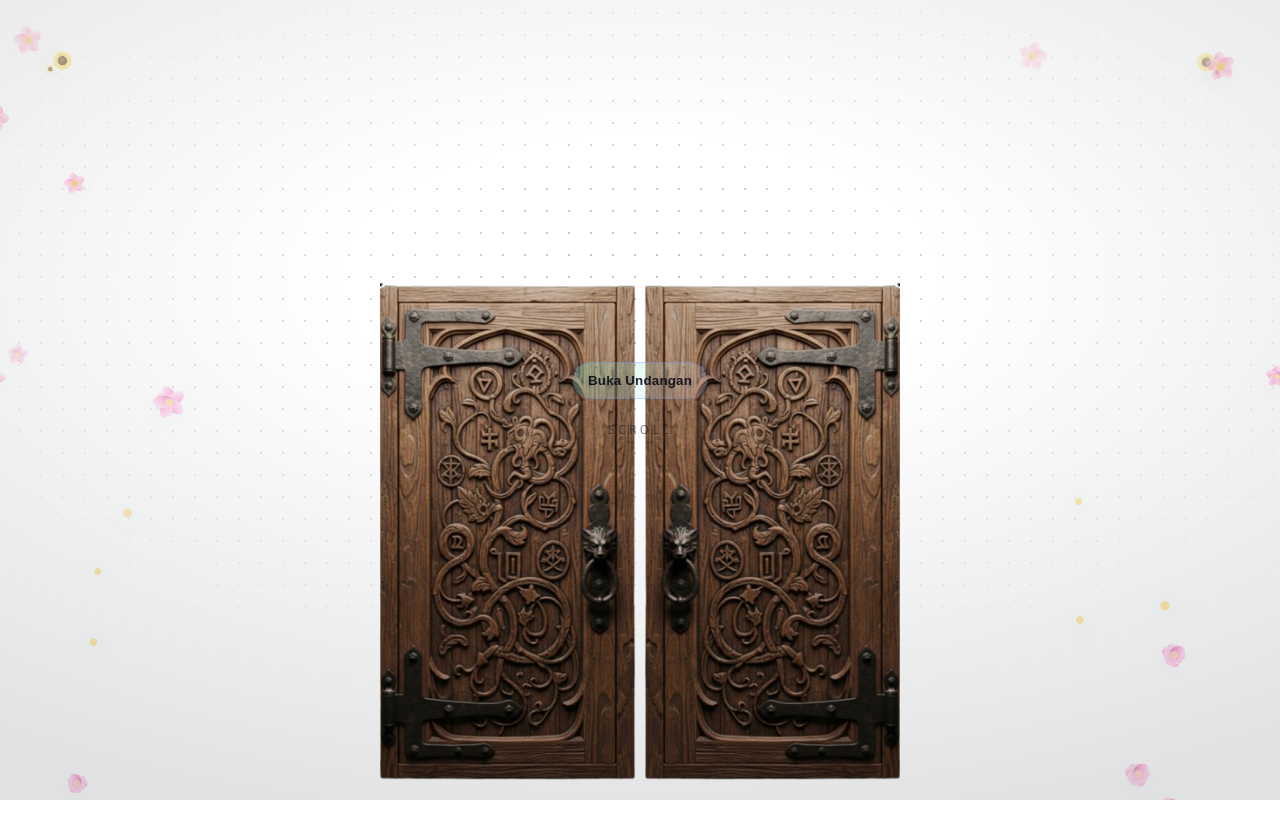
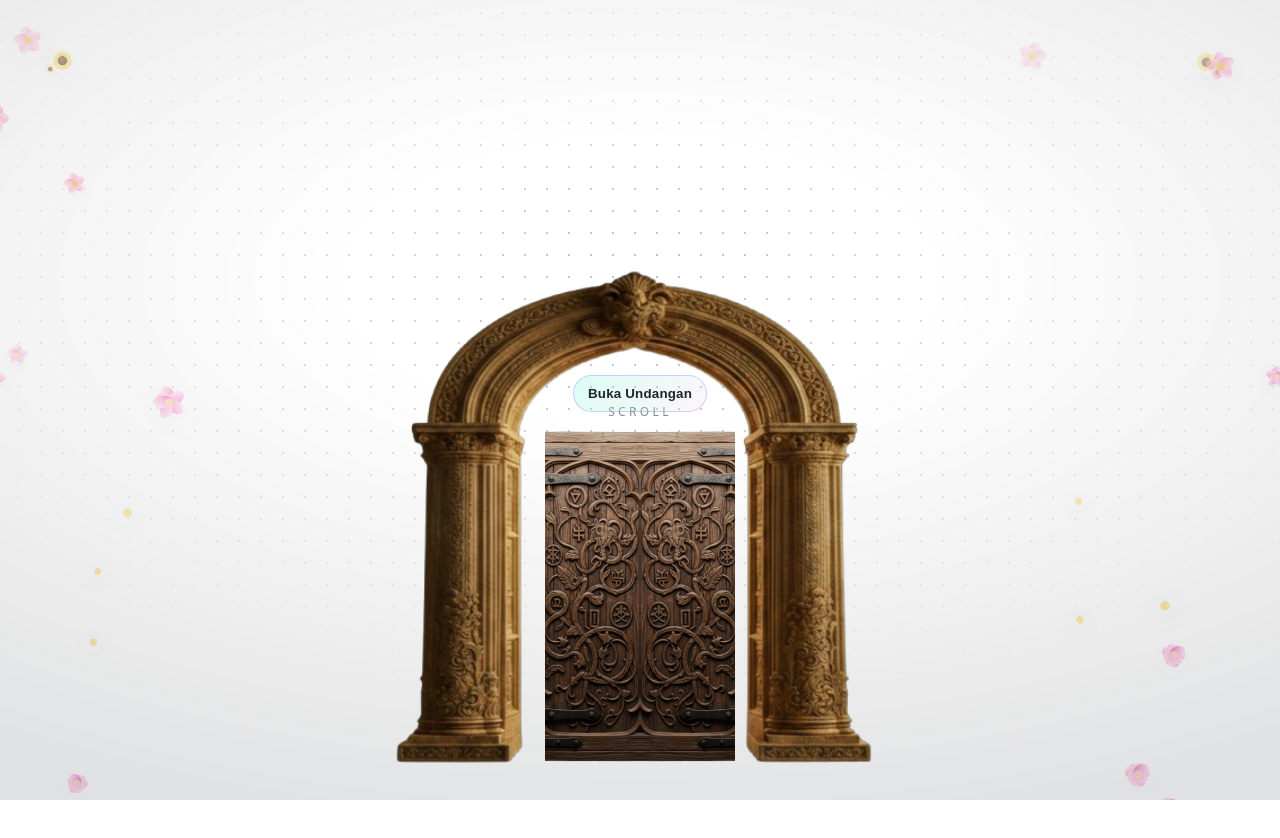
Before and after one commit to yurasera/FloWedding, a React (Vite) app: page / in a window 1280 px wide. Shown: the top 838 px of the page. Built offline with nearby package versions, Linux system fonts and the light colour scheme.

Commit message:
feat(CoverHeader): add gateway and adjust cover door

```diff
--- a/src/sections/CoverHeader.jsx
+++ b/src/sections/CoverHeader.jsx
@@ -3,6 +3,7 @@ import Reveal from "../components/Reveal.jsx";
 import { useEffect, useRef } from "react";
 import doorLeft from "../../assets/images/door-left.png";
 import doorRight from "../../assets/images/door-right.png";
+import gateway from "../../assets/images/gateway.png";
 
 function Pill({ children }) {
   return <span className="pill">{children}</span>;
@@ -21,6 +22,10 @@ function CoverDoor({ opened }) {
       />
     </div>
   );
+}
+
+function CoverGateway() {
+  return <img className="cover-gateway" src={gateway} alt="" aria-hidden="true" />;
 }
 
 export default function CoverHeader({
@@ -91,10 +96,11 @@ export default function CoverHeader({
     <header ref={ref} className={`cover ${opened ? "is-open" : ""}`}>
       <MicroParallaxScene motifs={["sunflower", "sakura", "lotus", "daisy", "peony"]} />
       <CoverDoor opened={opened} />
+      <CoverGateway />
       <div className="cover-content">
         <div className="container">
           {!opened ? (
-            <div className="row center">
+            <div className="row center cover-open">
               <button className="btn btn-primary" onClick={onOpen}>
                 Buka Undangan
               </button>
--- a/src/styles.css
+++ b/src/styles.css
@@ -124,22 +124,44 @@ code {
   text-align: center;
 }
 
+.cover-open {
+  position: absolute;
+  left: 50%;
+  bottom: max(8px, env(safe-area-inset-bottom));
+  transform: translateX(-50%);
+  z-index: 3;
+  margin-top: 0;
+}
+
 .cover-door {
   position: absolute;
   left: 50%;
   bottom: 0;
   transform: translateX(-50%);
-  width: min(520px, 92vw);
-  height: min(72svh, 620px);
+  width: min(190px, 92vw);
+  height: min(52svh, 620px);
   z-index: 2;
   pointer-events: none;
   perspective: 900px;
 }
 
+.cover-gateway {
+  position: absolute;
+  left: 50%;
+  bottom: 0;
+  transform: translateX(-50%);
+  width: min(560px, 94vw);
+  height: auto;
+  z-index: 3; /* di depan pintu */
+  pointer-events: none;
+  user-select: none;
+}
+
 .cover-door__wing {
   position: absolute;
-  top: 8%;
-  bottom: 0;
+  /* inset: 0; */
+  top: 9%;
+  bottom: 6%;
   width: 50%;
   background-size: cover;
   background-position: center;
```
Also changed, not shown: assets/images/gateway.png (added).
